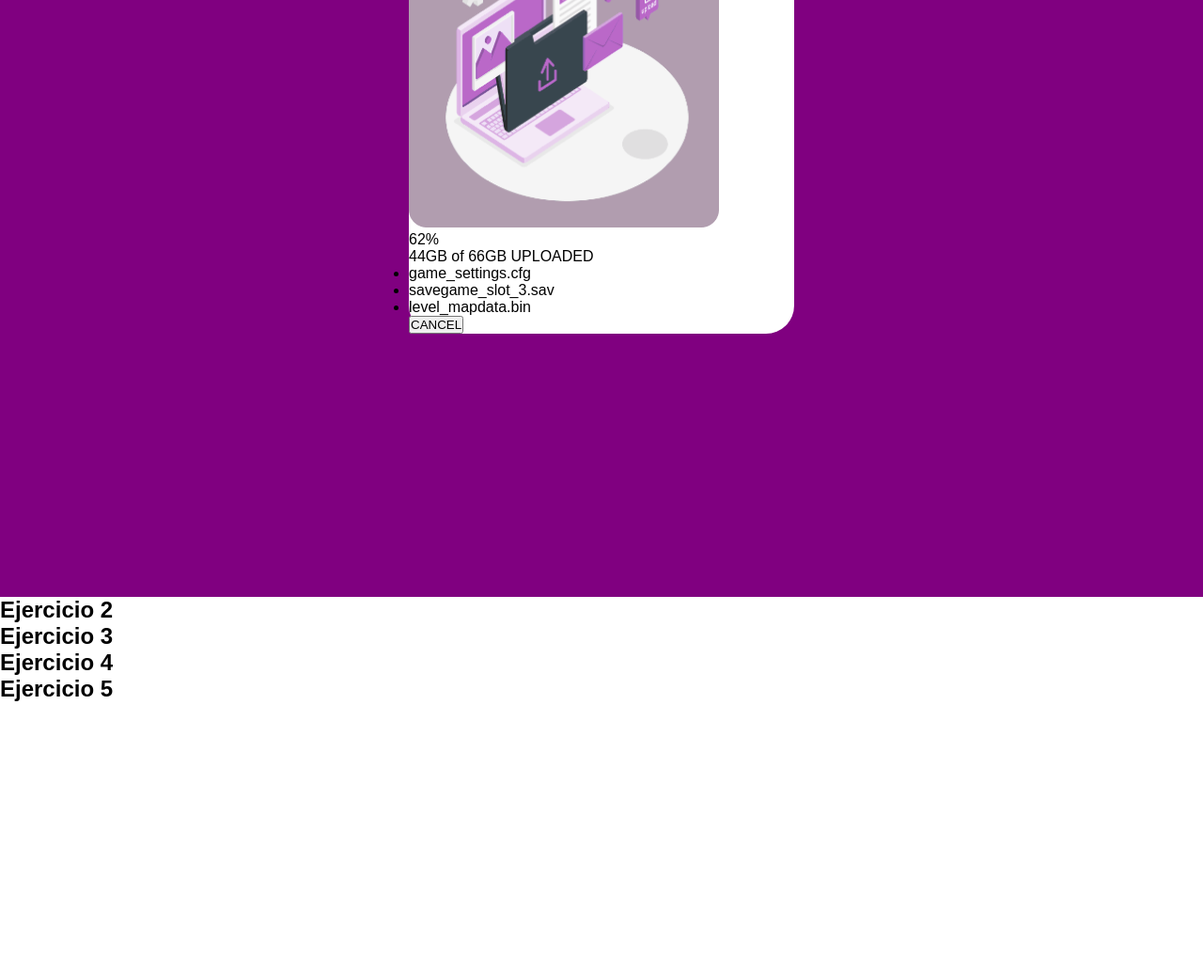
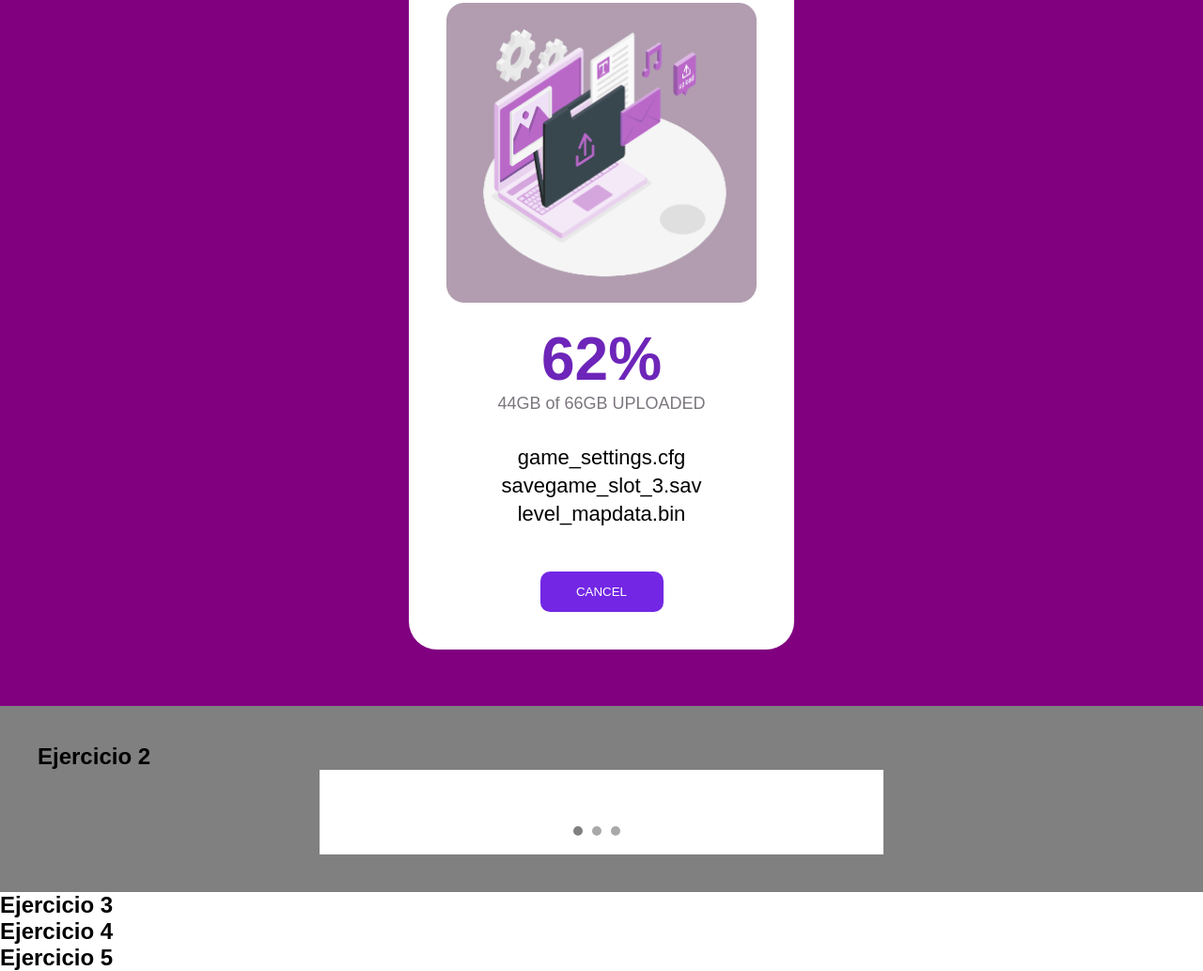
Before and after one commit to ernestomontellano-ucb/ejercicios_maquetacion, a plain HTML site: page index.html in a window 1280 px wide. Shown: the part 165-1198 px from the top of the page at 94% size. Before the commit the page ends 912 px from the top, so only its background shows below. Drawn offline with Linux system fonts and the light colour scheme.

Commit message:
ejercicio 1 listo

```diff
--- a/css/estilos.css
+++ b/css/estilos.css
@@ -8,18 +8,92 @@ body{
 }
 .ejercicio1{
     background:purple;
-    height: 100vh;
+    height: auto;
     padding:60px;
+}
+.ejercicio1 h2{
+    text-align: center;
+    color:white;
+    margin-bottom: 40px;
 }
 .ejercicio1 .card1{
     width: 410px;
     background: white;
     border-radius:30px;
     margin:0 auto;
+    display: flex;
+    flex-direction: column;
+    justify-content: center;
+    padding:40px;
+    gap:23px;
 }
 .ejercicio1 .card1 img{}
-.ejercicio1 .card1 .datos_carga{}
-.ejercicio1 .card1 .datos_carga p{}
-.ejercicio1 .card1 .lista_archivos{}
-.ejercicio1 .card1 .lista_archivos li{}
-.ejercicio1 .card1 button{}
+.ejercicio1 .card1 .datos_carga{
+    padding-bottom:11px;
+}
+.ejercicio1 .card1 .datos_carga p:nth-child(1){
+    color:rgba(109, 37, 185, 1);
+    font-size: 64px;
+    text-align: center;
+    font-weight: bold;
+    line-height: normal;
+    text-edge:cap;
+}
+.ejercicio1 .card1 .datos_carga p:nth-child(2){
+    font-size: 18px;
+    color:rgba(124, 118, 126, 1);
+    text-align: center;
+}
+
+.ejercicio1 .card1 .lista_archivos{
+    padding-bottom: 21px;
+    list-style:none;
+    font-size: 22px;
+    text-align: center;
+
+
+}
+.ejercicio1 .card1 .lista_archivos li{
+    margin-bottom: 4px;
+}
+.ejercicio1 .card1 button{
+    padding: 14px 30px;
+    background: rgba(115, 39, 228, 1);
+    border: none;
+    color: white;
+    border-radius: 10px;
+    width: 131px;
+    margin: 0 auto;
+}
+
+
+.ejercicio2{
+    background: gray;
+    padding:40px;
+}
+.card2 {
+    width: 600px;
+    margin: 0 auto;
+    background: #fff;
+}
+.card2 ul{
+    list-style: none;
+    display: flex;
+    justify-content: center;
+    padding:20px;
+}
+.card2 ul li{
+margin-right:10px;
+}
+.card2 ul li button{
+display: block;
+width: 10px;
+height: 10px;
+background: darkgray;
+border:0;
+border-radius: 50%;
+text-indent:-9999px;
+}
+.card2 ul li .activo{
+background: gray;
+}
--- a/index.html
+++ b/index.html
@@ -26,10 +26,22 @@
             </div>
 
         </section>
-        <section>
+        <section class="ejercicio2">
             <h2>Ejercicio 2</h2>
+
+            <div class="card2">
+                <ul class="contenido"></ul>
+                <ul class="indicadores">
+                    <li><button class="activo">1</button></li>
+                    <li><button>2</button></li>
+                    <li><button>3</button></li>
+                </ul>
+            </div>
+
+
+
         </section>
-        <section>
+        <section class="">
             <h2>Ejercicio 3</h2>
         </section>
         <section>
```
